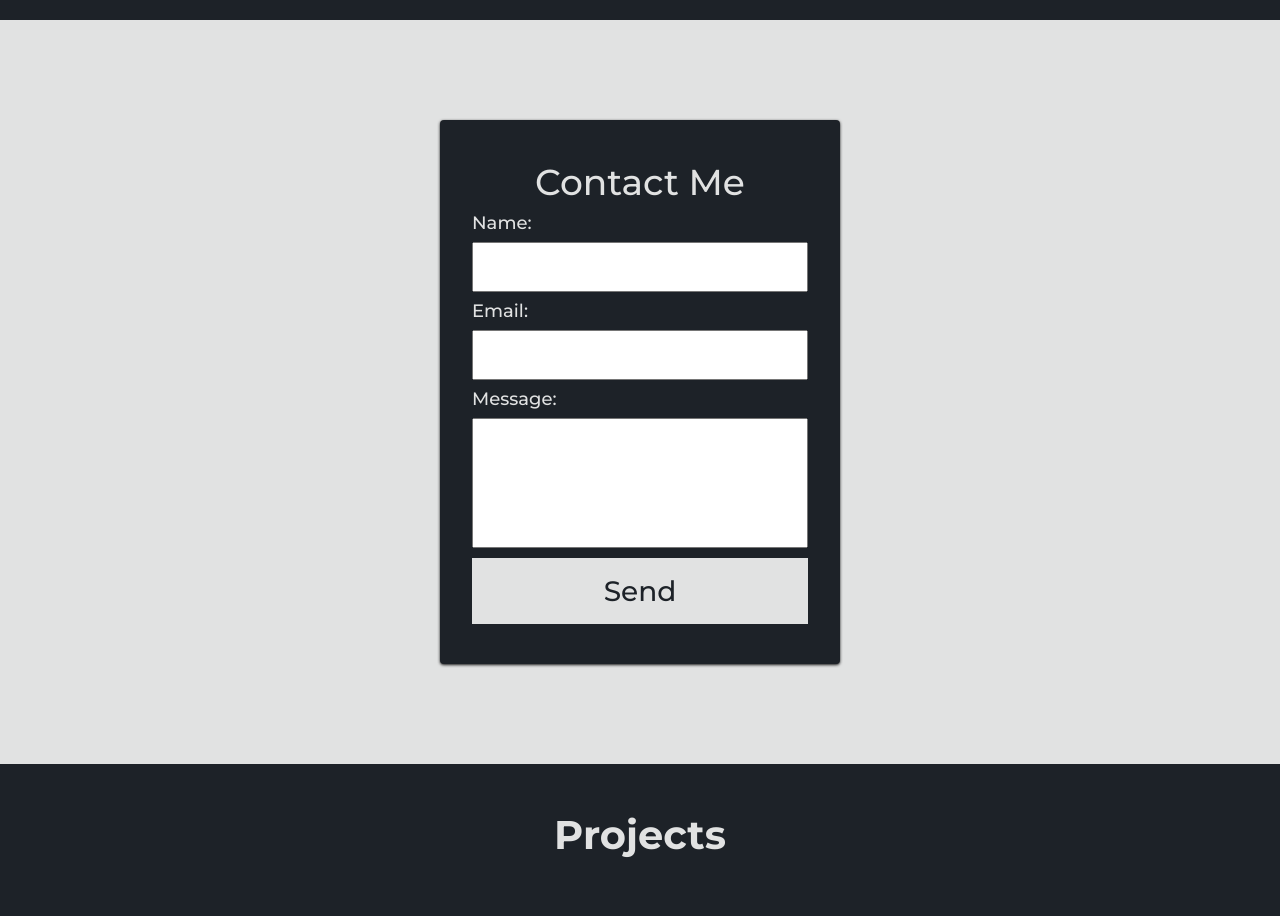
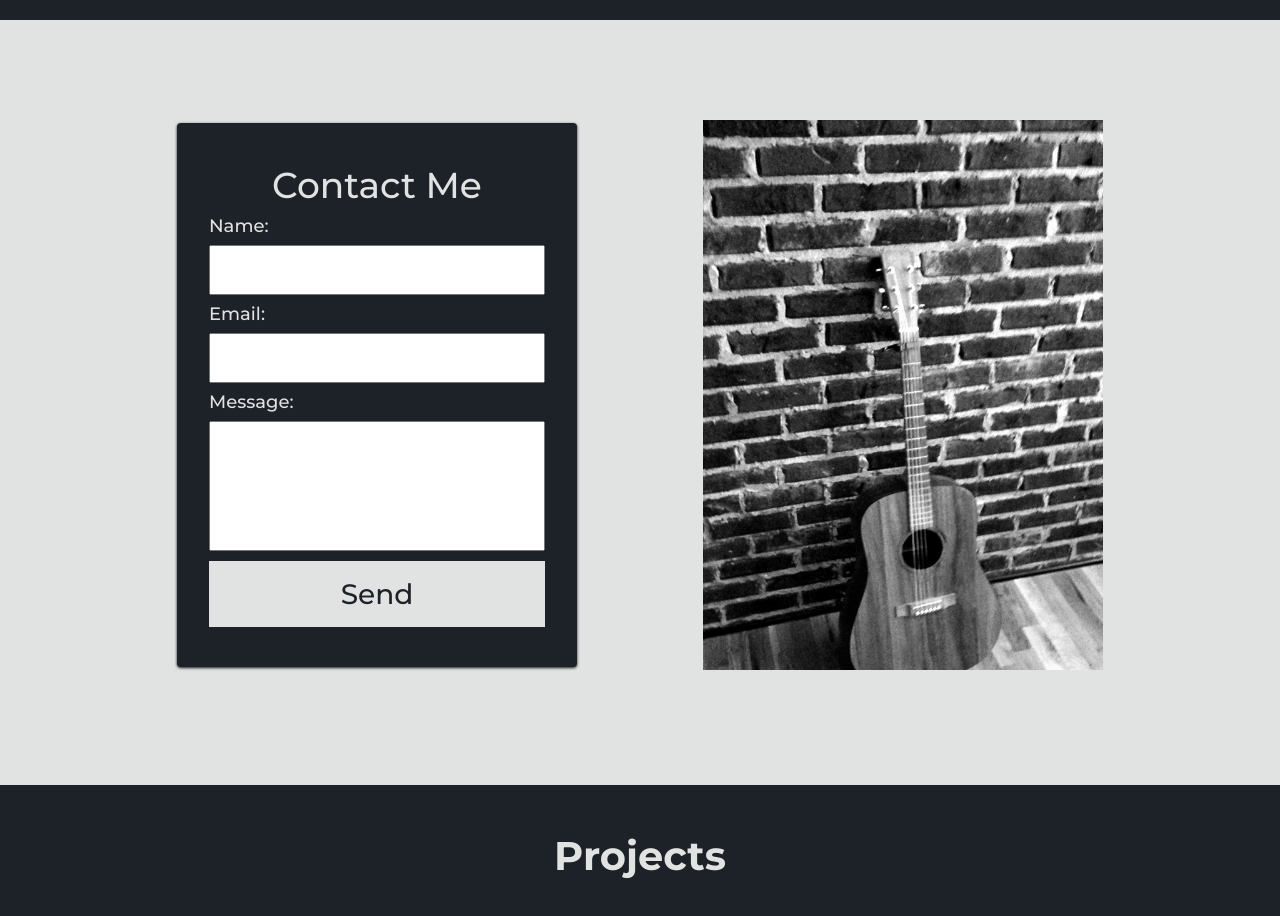
Before and after one commit to jake-utk/portfolio, a React (Create React App) app: page / in a window 1280 px wide. Shown: the part 1640-2556 px from the top of the page. Built offline with nearby package versions, Linux system fonts and the light colour scheme.

Commit message:
Contact picture added

```diff
--- a/src/Components/Contact/index.js
+++ b/src/Components/Contact/index.js
@@ -1,6 +1,7 @@
 import React, { useState } from "react";
 import styled from "styled-components";
 import { Button } from "../../Components/Styles";
+import Image from "../../images/IMG_4485.JPG";
 
 const Container = styled.div`
 	background: #e1e2e2; // platinum
@@ -87,6 +88,50 @@ const InputTextArea = styled.textarea`
 	resize: none;
 `;
 
+const Row = styled.div`
+	align-items: center;
+	display: grid;
+	grid-auto-columns: minmax(auto, 1fr);
+	grid-template-areas: "col2 col1";
+
+	@media screen and (max-width: 780px) {
+		grid-template-areas: "col1" "col2";
+	}
+`;
+
+const ColumnOne = styled.div`
+	grid-area: col1;
+	margin-bottom: 15px;
+	padding: 0 15px;
+`;
+
+const ColumnTwo = styled.div`
+	grid-area: col2;
+	margin-bottom: 15px;
+	padding: 0 15px;
+`;
+
+const ImgContainer = styled.div`
+	height: 100%;
+	max-width: 555px;
+`;
+
+const Img = styled.div`
+	background: url(${Image});
+	background-position: 65% 0;
+	background-size: cover;
+	height: 550px;
+	width: 100%;
+	margin: 0 auto;
+	max-width: 400px;
+	padding: 40px 32px;
+	z-index: 1;
+
+	@media screen and (max-width: 780px) {
+		display: none;
+	}
+`;
+
 const Contact = () => {
 	const [contact, setContact] = useState();
 	const [name, setName] = useState();
@@ -94,12 +139,19 @@ const Contact = () => {
 
 	return (
 		<Container id='contact'>
-			<Wrapper
+			<Wrapper>
+				<Row>
+					<ColumnOne>
+						<ImgContainer>
+							<Img alt='Picture of ' />
+						</ImgContainer>
+					</ColumnOne>
+					<ColumnTwo>
+						<Content>
+							<Form
 								data-aos='zoom-in'
 								data-aos-duration='1000'
 								data-aos-anchor-placement='center bottom'>
-				<Content>
-					<Form>
 								<H1>Contact Me</H1>
 								<Label htmlFor='name'>Name:</Label>
 								<InputTextArea
@@ -133,6 +185,8 @@ const Contact = () => {
 								<FormButton to=''>Send</FormButton>
 							</Form>
 						</Content>
+					</ColumnTwo>
+				</Row>
 			</Wrapper>
 		</Container>
 	);
```
Also changed, not shown: 1 other file (tests, documents, lock files or other folders). Lines whose indentation alone changed are shown as unchanged.
